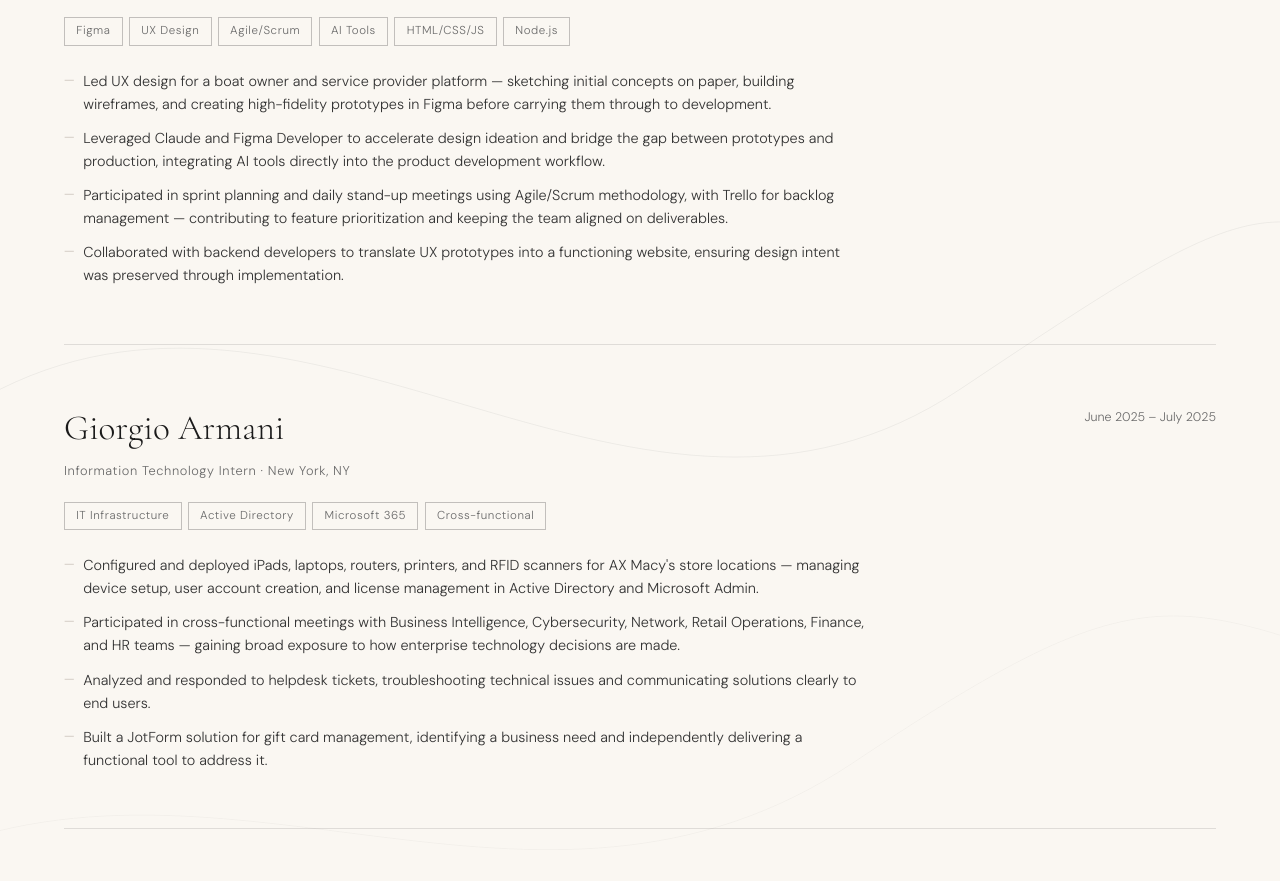
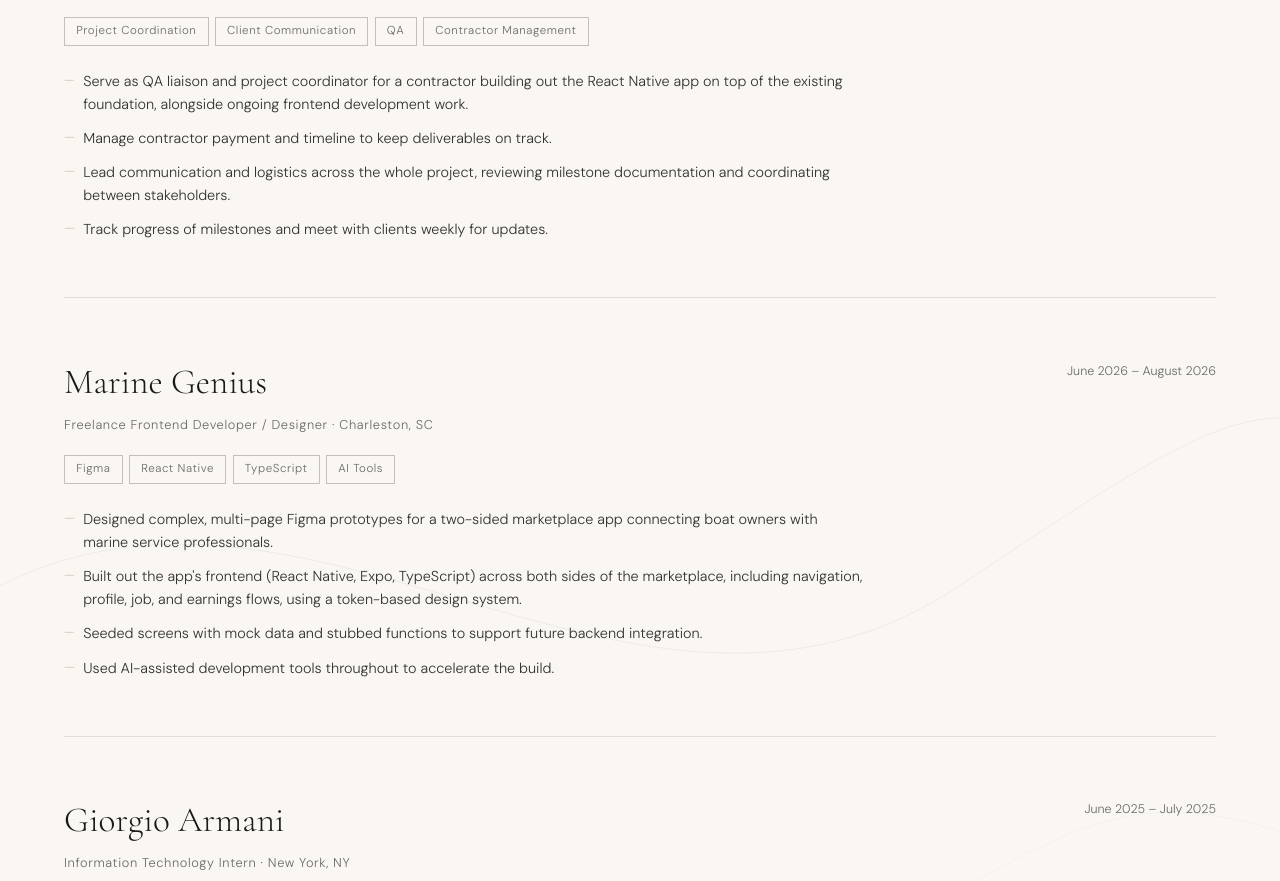
Before and after one commit to gracehannon/gracehannon-portfolio, a plain HTML site: page work.html in a window 1280 px wide. Shown: the part 664-1545 px from the top of the page. Drawn offline with nearby package versions, Linux system fonts and the light colour scheme.

Commit message:
Add files via upload

```diff
--- a/work.html
+++ b/work.html
@@ -35,24 +35,46 @@
       <div class="work-item">
         <div class="work-item-header">
           <div>
+            <h2 class="work-item-title">Marine Genius (Freelance)</h2>
+            <p class="work-item-sub">Project Coordinator · Charleston, SC</p>
+          </div>
+          <span class="work-item-date">August 2026 – Present</span>
+        </div>
+        <div class="work-item-tags">
+          <span class="tag">Project Coordination</span>
+          <span class="tag">Client Communication</span>
+          <span class="tag">QA</span>
+          <span class="tag">Contractor Management</span>
+        </div>
+        <ul class="work-item-bullets">
+          <li>Serve as QA liaison and project coordinator for a contractor building out the React Native app on top of the existing foundation, alongside ongoing frontend development work.</li>
+          <li>Manage contractor payment and timeline to keep deliverables on track.</li>
+          <li>Lead communication and logistics across the whole project, reviewing milestone documentation and coordinating between stakeholders.</li>
+          <li>Track progress of milestones and meet with clients weekly for updates.</li>
+        </ul>
+      </div>
+
+      <div class="work-divider"></div>
+
+      <div class="work-item">
+        <div class="work-item-header">
+          <div>
             <h2 class="work-item-title">Marine Genius</h2>
-            <p class="work-item-sub">UX & Product Design Lead · College of Charleston, Charleston, SC</p>
+            <p class="work-item-sub">Freelance Frontend Developer / Designer · Charleston, SC</p>
           </div>
-          <span class="work-item-date">Jan 2026 – Present</span>
+          <span class="work-item-date">June 2026 – August 2026</span>
         </div>
         <div class="work-item-tags">
           <span class="tag">Figma</span>
-          <span class="tag">UX Design</span>
-          <span class="tag">Agile/Scrum</span>
+          <span class="tag">React Native</span>
+          <span class="tag">TypeScript</span>
           <span class="tag">AI Tools</span>
-          <span class="tag">HTML/CSS/JS</span>
-          <span class="tag">Node.js</span>
         </div>
         <ul class="work-item-bullets">
-          <li>Led UX design for a boat owner and service provider platform — sketching initial concepts on paper, building wireframes, and creating high-fidelity prototypes in Figma before carrying them through to development.</li>
-          <li>Leveraged Claude and Figma Developer to accelerate design ideation and bridge the gap between prototypes and production, integrating AI tools directly into the product development workflow.</li>
-          <li>Participated in sprint planning and daily stand-up meetings using Agile/Scrum methodology, with Trello for backlog management — contributing to feature prioritization and keeping the team aligned on deliverables.</li>
-          <li>Collaborated with backend developers to translate UX prototypes into a functioning website, ensuring design intent was preserved through implementation.</li>
+          <li>Designed complex, multi-page Figma prototypes for a two-sided marketplace app connecting boat owners with marine service professionals.</li>
+          <li>Built out the app's frontend (React Native, Expo, TypeScript) across both sides of the marketplace, including navigation, profile, job, and earnings flows, using a token-based design system.</li>
+          <li>Seeded screens with mock data and stubbed functions to support future backend integration.</li>
+          <li>Used AI-assisted development tools throughout to accelerate the build.</li>
         </ul>
       </div>
 
```
Also changed, not shown: about.html (+1 -1 lines), index.html (+2 -2 lines).
